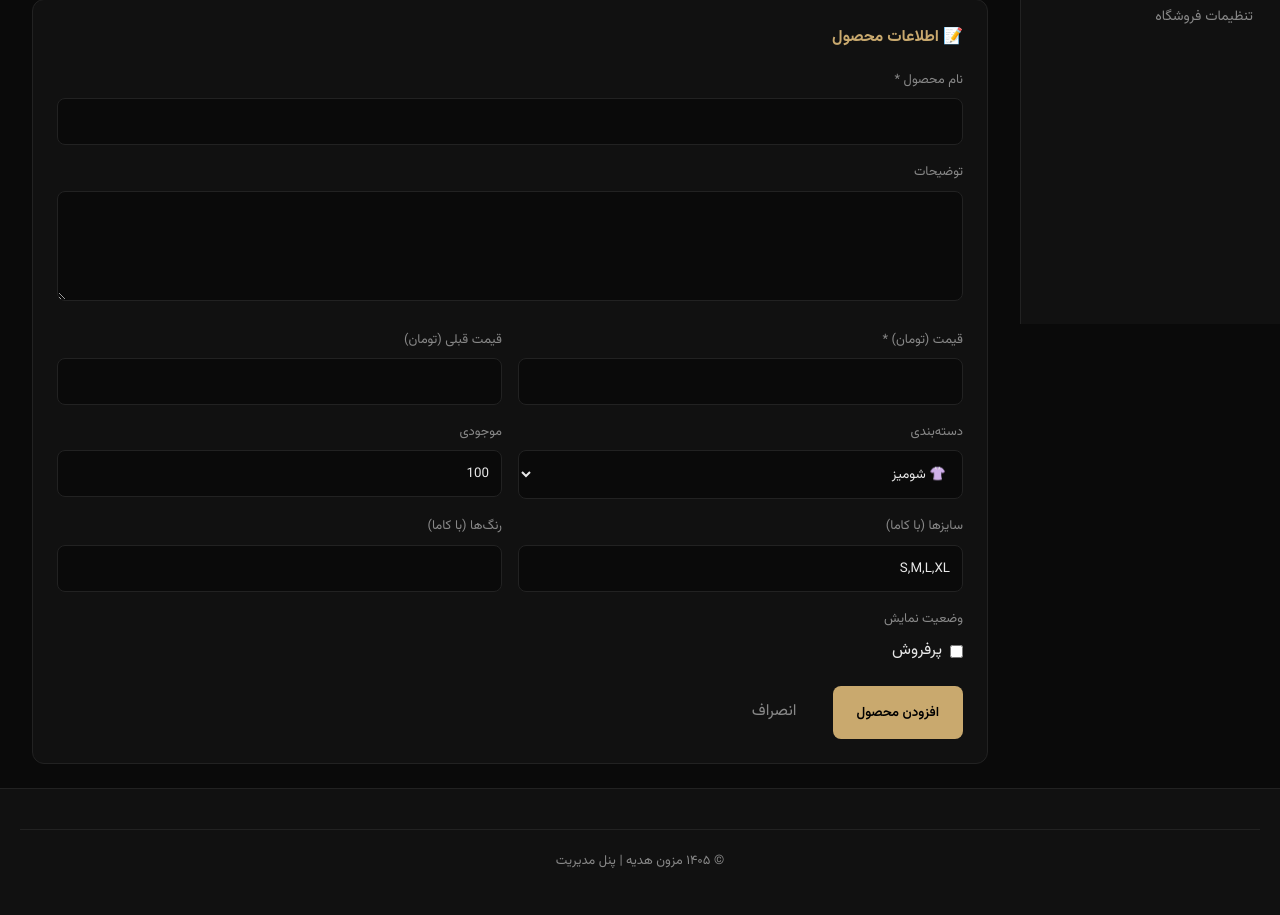
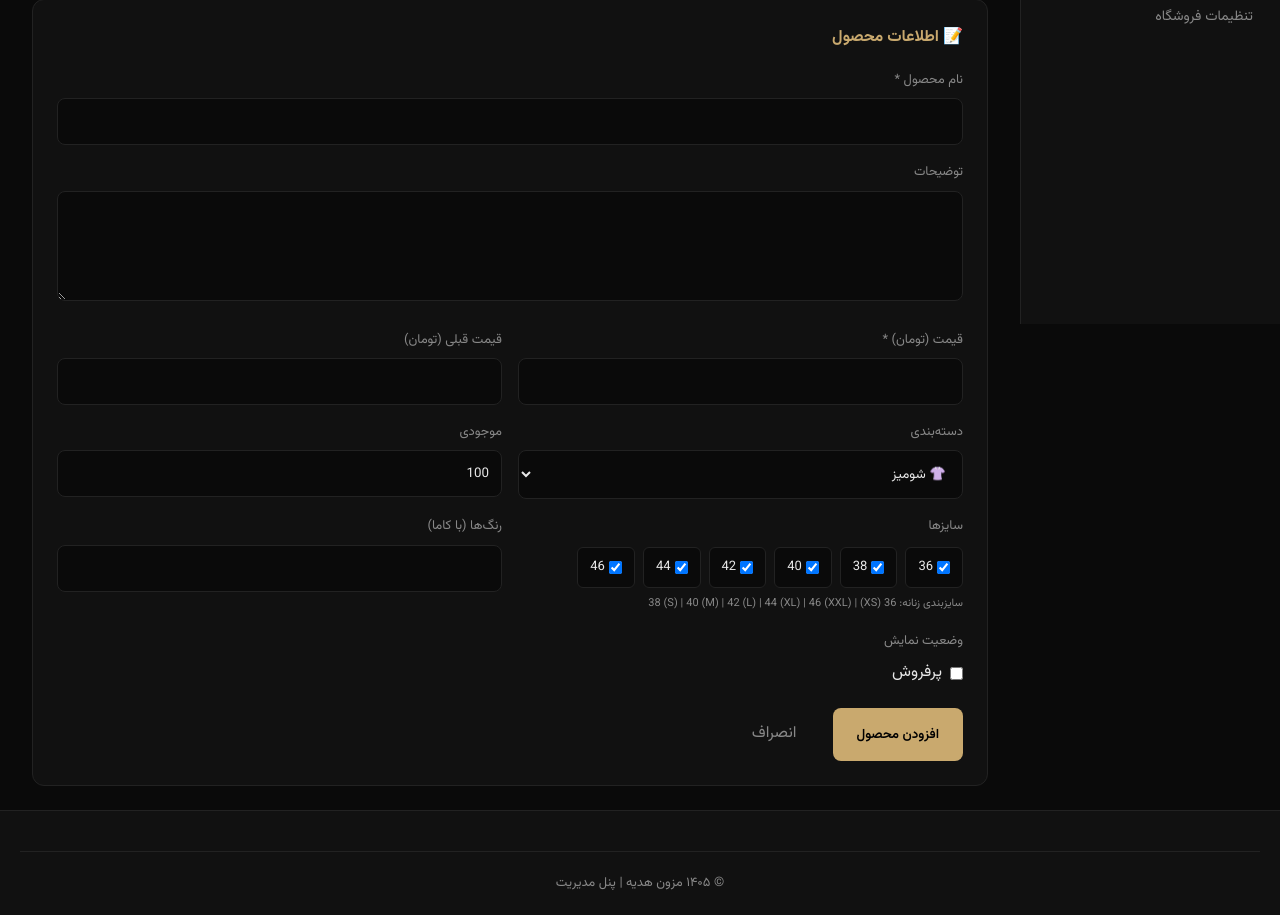
Before and after one commit to matinhermes/mazoun-hediye, a Flask app: page /admin/products/add in a window 1280 px wide. Shown: the part 477-1392 px from the top of the page. Before the commit the page ends 1345 px from the top, so only its background shows below. Run offline with Flask 3, Linux system fonts and the light colour scheme; the visitor is signed in with stand-in values (Sample User, id 1); data comes from the database, SQL or seed files in the repository.

Commit message:
fix: پیامک خوش آمد + حذف پیک موتوری + پس کرایه + سایزبندی زنانه

```diff
--- a/app.py
+++ b/app.py
@@ -245,6 +245,23 @@ def add_security_headers(response):
     response.headers['X-Frame-Options'] = 'SAMEORIGIN'
     response.headers['X-XSS-Protection'] = '1; mode=block'
     return response
+
+
+
+# ==================== SMS SERVICE ====================
+def send_welcome_sms(phone, name):
+    """Send welcome SMS to new users - integrate with SMS provider"""
+    # TODO: Integrate with SMS provider (e.g., Kavenegar, SMS.ir, etc.)
+    # Example with Kavenegar:
+    # import requests
+    # api_key = os.environ.get('KAVE_NEGAR_API', '')
+    # sender = os.environ.get('SMS_SENDER', '')
+    # if api_key and sender and phone:
+    #     url = f"https://api.kavenegar.com/v1/{api_key}/send.json"
+    #     data = {'receptor': phone, 'sender': sender, 'message': f'خوش آمدید {name}!\nفروشگاه مزون هدیه\nwww.mezonehediye.ir'}
+    #     requests.post(url, data=data)
+    print(f"[SMS] Welcome message sent to {phone} for {name}")
+    return True
 
 
 # ==================== MAIN ROUTES ====================
@@ -568,6 +585,9 @@ def register():
                 (username, email, generate_password_hash(password), full_name, phone))
             db.commit()
             flash('ثبت‌نام موفقیت‌آمیز بود! 🎉', 'success')
+            # Send welcome SMS
+            if phone:
+                send_welcome_sms(phone, full_name or username)
             return redirect(url_for('login'))
         except sqlite3.IntegrityError:
             flash('نام کاربری یا ایمیل قبلاً استفاده شده', 'danger')
@@ -892,8 +912,8 @@ def admin_shipping_methods():
     methods = [
         {'key': 'shipping_tipax', 'name': 'تیپاکس'},
         {'key': 'shipping_post', 'name': 'پست پیشتاز'},
-        {'key': 'shipping_motor', 'name': 'پیک موتوری'},
         {'key': 'shipping_tnt', 'name': 'TNT'},
+        {'key': 'shipping_collect', 'name': 'پس کرایه'},
     ]
 
     for method in methods:
--- a/templates/admin/product_form.html
+++ b/templates/admin/product_form.html
@@ -90,7 +90,19 @@
 </div>
 
 <div class="form-row">
-<div class="form-group"><label class="form-label">سایزها (با کاما)</label><input name="sizes" class="form-input" value="{{ product.sizes if product else 'S,M,L,XL' }}"></div>
+<div class="form-group"><label class="form-label">سایزها</label>
+<div style="display:flex;flex-wrap:wrap;gap:8px;margin-top:8px">
+{% set default_sizes = ['36', '38', '40', '42', '44', '46'] %}
+{% set product_sizes = product.sizes.split(',') if product and product.sizes else default_sizes %}
+{% for size in default_sizes %}
+<label style="display:flex;align-items:center;gap:4px;padding:8px 12px;background:var(--bg);border:1px solid var(--border);border-radius:6px;cursor:pointer;font-size:13px">
+<input type="checkbox" name="sizes_list" value="{{ size }}" {{ 'checked' if size in product_sizes }}> {{ size }}
+</label>
+{% endfor %}
+</div>
+<input type="hidden" name="sizes" id="sizesInput" value="{{ product.sizes if product else '36,38,40,42,44,46' }}">
+<div style="color:var(--text-sec);font-size:11px;margin-top:6px">سایزبندی زنانه: 36 (XS) | 38 (S) | 40 (M) | 42 (L) | 44 (XL) | 46 (XXL)</div>
+</div>
 <div class="form-group"><label class="form-label">رنگ‌ها (با کاما)</label><input name="colors" class="form-input" value="{{ product.colors if product else '' }}"></div>
 </div>
 
@@ -114,4 +126,14 @@
 
 <script>
 function previewImage(input){if(input.files&&input.files[0]){var reader=new FileReader();reader.onload=function(e){document.getElementById('imagePreview').src=e.target.result;document.getElementById('imagePreview').style.display='block';document.getElementById('uploadPlaceholder').style.display='none'};reader.readAsDataURL(input.files[0])}}
-</script></body></html>
+</script>
+<script>
+document.querySelectorAll('input[name="sizes_list"]').forEach(cb => {
+    cb.addEventListener('change', function() {
+        let sizes = [];
+        document.querySelectorAll('input[name="sizes_list"]:checked').forEach(c => sizes.push(c.value));
+        document.getElementById('sizesInput').value = sizes.join(',');
+    });
+});
+</script>
+</body></html>
--- a/templates/admin/settings.html
+++ b/templates/admin/settings.html
@@ -139,9 +139,9 @@
 </div>
 <div style="background:var(--bg);border:1px solid var(--border);border-radius:8px;padding:16px">
 <div style="display:flex;justify-content:space-between;align-items:center;margin-bottom:12px">
-<label class="checkbox-label"><input type="checkbox" name="shipping_motor_enabled" value="1" {{ 'checked' if settings.get('shipping_motor_enabled', '0') == '1' }}> پیک موتوری</label>
+<label class="checkbox-label"><input type="checkbox" name="shipping_collect_enabled" value="1" {{ 'checked' if settings.get('shipping_collect_enabled', '0') == '1' }}> پس کرایه</label>
 </div>
-<div class="form-group"><label class="form-label">هزینه (تومان)</label><input name="shipping_motor_cost" type="number" class="form-input" value="{{ settings.get('shipping_motor_cost', '30000') }}"></div>
+<div style="color:var(--text-sec);font-size:12px">هزینه ارسال توسط مشتری در مقصد پرداخت می‌شود</div>
 </div>
 <div style="background:var(--bg);border:1px solid var(--border);border-radius:8px;padding:16px">
 <div style="display:flex;justify-content:space-between;align-items:center;margin-bottom:12px">
```
